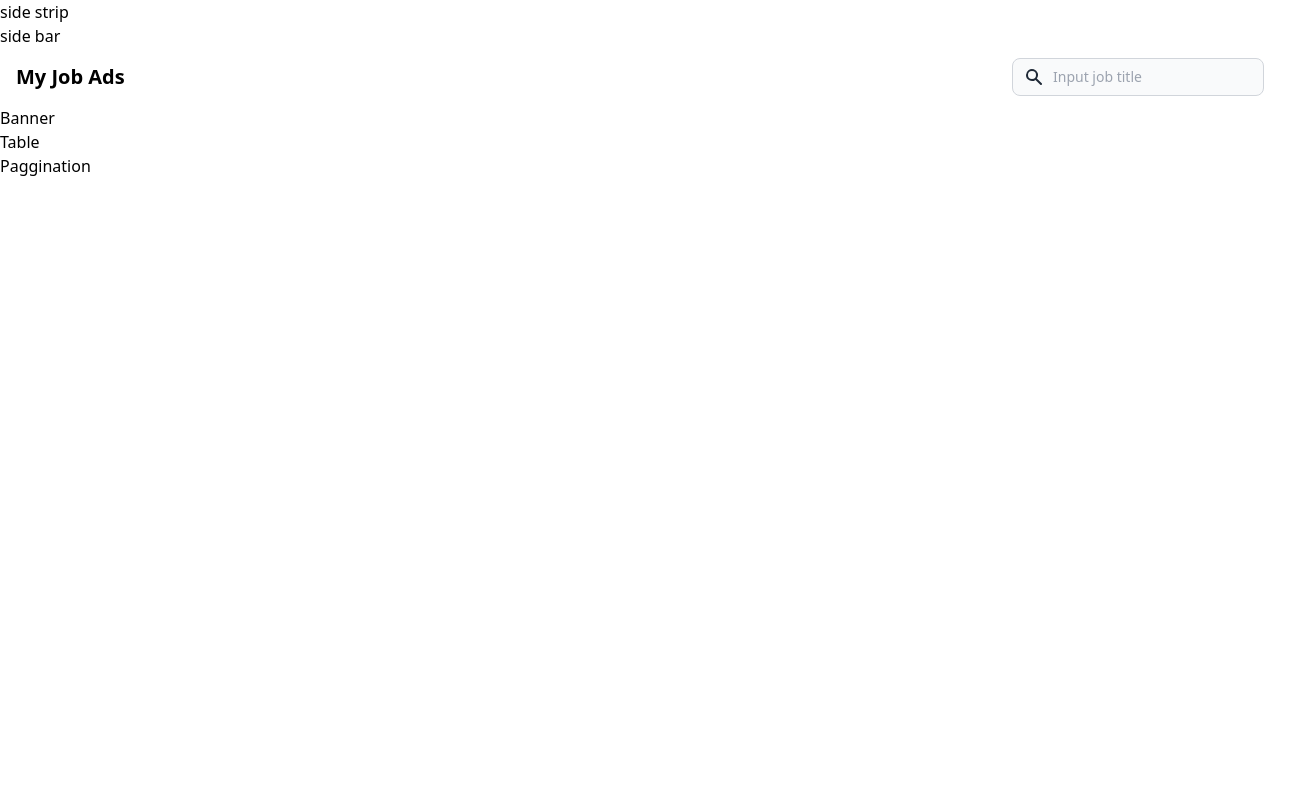
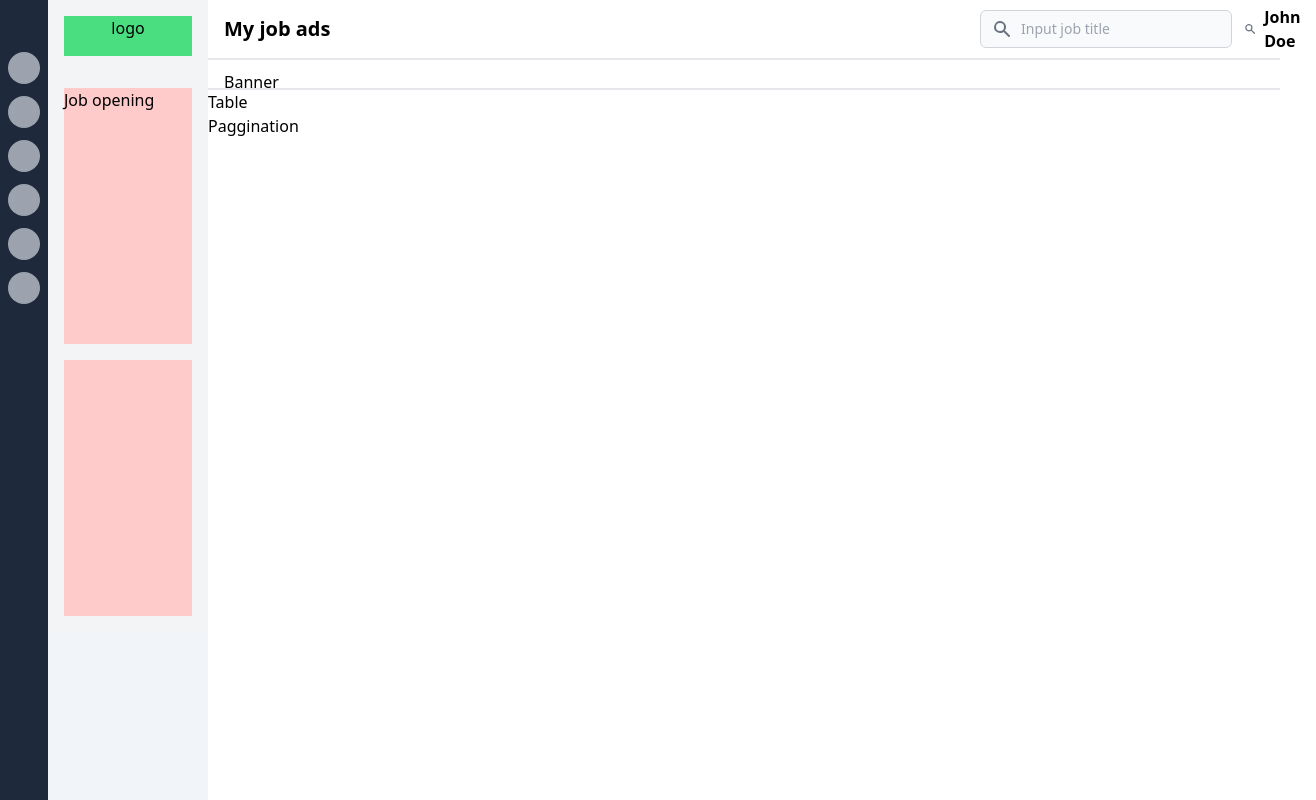
Before and after one commit to inusanaimu/Vacanxe, a Next.js app: page / in a window 1280 px wide. Shown: the whole page, 1316 px wide, since content can reach past the window. Built offline with nearby package versions, Linux system fonts and the light colour scheme.

Commit message:
Side Nav Done

```diff
--- a/components/Banner.js
+++ b/components/Banner.js
@@ -1,5 +1,9 @@
 function Banner() {
-  return <div>Banner</div>
+  return (
+    <div className=' border-y-2 w-full border-gray-200 px-2 sm:px-4 py-2.5 h-8'>
+      Banner
+    </div>
+  )
 }
 
 export default Banner
--- a/components/NavBar.js
+++ b/components/NavBar.js
@@ -1,86 +1,15 @@
 function NavBar() {
   return (
     <div>
-      <nav className=' border-gray-200 py-2.5 rounded dark:bg-gray-100'>
-        <div className='container flex flex-wrap justify-between items-center'>
+      <nav className=' bg-white  w-full px-2 sm:px-4 py-2.5 mx-auto'>
+        <div className='container flex flex-wrap justify-between items-center mx-auto'>
           <a href='#' className='flex items-center'>
-            <span className='self-center text-xl font-semibold whitespace-nowrap dark:text-black'>
-              My Job Ads
+            <span className='self-center text-xl font-bold whitespace-nowrap dark:text-black'>
+              My job ads
             </span>
           </a>
           <div className='flex md:order-2'>
-            {/* <button
-              type='button'
-              className='dark:text-gray-800 hover:bg-gray-100 dark:hover:bg-gray-700 focus:ring-4 focus:ring-gray-200 dark:focus:ring-gray-700 rounded-lg text-sm p-2.5 mr-1'
-            >
-              <svg className='w-5 h-5' fill='currentColor' viewBox='0 0 20 20'>
-                <path
-                  fill-rule='evenodd'
-                  d='M8 4a4 4 0 100 8 4 4 0 000-8zM2 8a6 6 0 1110.89 3.476l4.817 4.817a1 1 0 01-1.414 1.414l-4.816-4.816A6 6 0 012 8z'
-                  clip-rule='evenodd'
-                ></path>
-              </svg>
-            </button> */}
-            <div className='hidden relative sm:block'>
-              <div className='flex absolute inset-y-0 left-0 items-center pl-3 pointer-events-none'>
-                <svg
-                  className='w-5 h-5 text-gray-800'
-                  fill='currentColor'
-                  viewBox='0 0 20 20'
-                  xmlns='http://www.w3.org/2000/svg'
-                >
-                  <path
-                    fill-rule='evenodd'
-                    d='M8 4a4 4 0 100 8 4 4 0 000-8zM2 8a6 6 0 1110.89 3.476l4.817 4.817a1 1 0 01-1.414 1.414l-4.816-4.816A6 6 0 012 8z'
-                    clip-rule='evenodd'
-                  ></path>
-                </svg>
-              </div>
-              <input
-                type='text'
-                id='search-navbar'
-                className='block p-2 pl-10 w-full text-gray-900 bg-gray-50 rounded-lg border border-gray-300 sm:text-sm focus:ring-blue-500 focus:border-blue-500 dark:bg-white dark:border-gray-600 dark:placeholder-gray-400 dark:text-black dark:focus:ring-blue-500 dark:focus:border-blue-500'
-                placeholder='Input job title'
-              />
-            </div>
-            <button
-              data-collapse-toggle='mobile-menu-3'
-              type='button'
-              className='inline-flex items-center p-2 text-sm text-gray-500 rounded-lg md:hidden hover:bg-gray-100 focus:outline-none focus:ring-2 focus:ring-gray-200 dark:text-gray-400 dark:hover:bg-gray-700 dark:focus:ring-gray-600'
-              aria-controls='mobile-menu-3'
-              aria-expanded='false'
-            >
-              <svg
-                className='w-6 h-6'
-                fill='currentColor'
-                viewBox='0 0 20 20'
-                xmlns='http://www.w3.org/2000/svg'
-              >
-                <path
-                  fill-rule='evenodd'
-                  d='M3 5a1 1 0 011-1h12a1 1 0 110 2H4a1 1 0 01-1-1zM3 10a1 1 0 011-1h12a1 1 0 110 2H4a1 1 0 01-1-1zM3 15a1 1 0 011-1h12a1 1 0 110 2H4a1 1 0 01-1-1z'
-                  clip-rule='evenodd'
-                ></path>
-              </svg>
-              <svg
-                className='hidden w-6 h-6'
-                fill='currentColor'
-                viewBox='0 0 20 20'
-                xmlns='http://www.w3.org/2000/svg'
-              >
-                <path
-                  fill-rule='evenodd'
-                  d='M4.293 4.293a1 1 0 011.414 0L10 8.586l4.293-4.293a1 1 0 111.414 1.414L11.414 10l4.293 4.293a1 1 0 01-1.414 1.414L10 11.414l-4.293 4.293a1 1 0 01-1.414-1.414L8.586 10 4.293 5.707a1 1 0 010-1.414z'
-                  clip-rule='evenodd'
-                ></path>
-              </svg>
-            </button>
-          </div>
-          <div
-            className='hidden justify-between items-center w-full md:flex md:w-auto md:order-1'
-            id='mobile-menu-3'
-          >
-            <div className='relative mt-3 md:hidden'>
+            <div className='relative md:block'>
               <div className='flex absolute inset-y-0 left-0 items-center pl-3 pointer-events-none'>
                 <svg
                   className='w-5 h-5 text-gray-500'
@@ -88,19 +17,29 @@ function NavBar() {
                   viewBox='0 0 20 20'
                   xmlns='http://www.w3.org/2000/svg'
                 >
-                  <path
-                    fill-rule='evenodd'
-                    d='M8 4a4 4 0 100 8 4 4 0 000-8zM2 8a6 6 0 1110.89 3.476l4.817 4.817a1 1 0 01-1.414 1.414l-4.816-4.816A6 6 0 012 8z'
-                    clip-rule='evenodd'
-                  ></path>
+                  <path d='M8 4a4 4 0 100 8 4 4 0 000-8zM2 8a6 6 0 1110.89 3.476l4.817 4.817a1 1 0 01-1.414 1.414l-4.816-4.816A6 6 0 012 8z'></path>
                 </svg>
               </div>
               <input
                 type='text'
                 id='search-navbar'
-                className='block p-2 pl-10 w-full text-gray-900 bg-gray-50 rounded-lg border border-gray-300 sm:text-sm focus:ring-blue-500 focus:border-blue-500 dark:bg-gray-700 dark:border-gray-600 dark:placeholder-gray-400 dark:text-white dark:focus:ring-blue-500 dark:focus:border-blue-500'
-                placeholder='Search...'
+                className='block p-2 pl-10 w-full text-gray-900 bg-gray-50 rounded-md border border-gray-300 sm:text-sm focus:none  dark:border-gray-600 dark:placeholder-gray-900 dark:text-white dark:focus:ring-blue-500 dark:focus:border-blue-500'
+                placeholder='Input job title'
               />
+            </div>
+            <div className='relative md:block px-4'>
+              <div className='flex absolute inset-y-0 left-0 items-center pl-3 pointer-events-none'>
+                <svg
+                  className='w-5 h-5 text-gray-500'
+                  fill='currentColor'
+                  viewBox='0 0 20 20'
+                >
+                  <path d='M8 4a4 4 0 100 8 4 4 0 000-8zM2 8a6 6 0 1110.89 3.476l4.817 4.817a1 1 0 01-1.414 1.414l-4.816-4.816A6 6 0 012 8z'></path>
+                </svg>
+                <span className='p-2'>
+                  <b>John Doe</b>
+                </span>
+              </div>
             </div>
           </div>
         </div>
--- a/components/SideBar.js
+++ b/components/SideBar.js
@@ -1,5 +1,20 @@
+import logo from '../image/logo.svg'
+
 function SideBar() {
-  return <div> side bar</div>
+  return (
+    <div className=' bg-gray-100 p-4 flex flex-col space-y-4'>
+      <div className='w-full h-10 text-center bg-green-400 mx-auto mb-4'>
+        <h1>logo</h1>
+      </div>
+      <div className='bg-red-200 h-64'>
+        <div>
+          <h1>Job opening</h1> <span></span>
+        </div>
+        <div></div>
+      </div>
+      <div className='bg-red-200 h-64'></div>
+    </div>
+  )
 }
 
 export default SideBar
--- a/components/SideStrip.js
+++ b/components/SideStrip.js
@@ -1,5 +1,27 @@
 function SideStrip() {
-  return <div> side strip</div>
+  return (
+    <div className='flex flex-col justify-top items-center w-full space-y-3 pt-10 bg-slate-800 h-screen'>
+      <div></div>
+      <a href='#' alt='home'>
+        <div className='rounded-full bg-gray-400 w-8 h-8 '></div>
+      </a>
+      <a href='#'>
+        <div className='rounded-full bg-gray-400 w-8 h-8 '></div>
+      </a>
+      <a href='#'>
+        <div className='rounded-full bg-gray-400 w-8 h-8 '></div>
+      </a>
+      <a href='#'>
+        <div className='rounded-full bg-gray-400 w-8 h-8 '></div>
+      </a>
+      <a href='#'>
+        <div className='rounded-full bg-gray-400 w-8 h-8 '></div>
+      </a>
+      <a href='#'>
+        <div className='rounded-full bg-gray-400 w-8 h-8 '></div>
+      </a>
+    </div>
+  )
 }
 
 export default SideStrip
--- a/package.json
+++ b/package.json
@@ -19,5 +19,9 @@
     "eslint-config-next": "12.1.6",
     "postcss": "^8.4.14",
     "tailwindcss": "^3.0.24"
-  }
+  },
+  "description": "This is a [Next.js](https://nextjs.org/) project bootstrapped with [`create-next-app`](https://github.com/vercel/next.js/tree/canary/packages/create-next-app).",
+  "main": "next.config.js",
+  "author": "",
+  "license": "ISC"
 }
--- a/pages/index.js
+++ b/pages/index.js
@@ -12,28 +12,28 @@ const Pagination = () => {
 }
 function Home() {
   return (
-    <div className='column-12'>
+    <div className='flex flex-row'>
       {/* side bar div */}
-      <div className='column-4'>
-        <div className='column-4'>
+      <div className=' flex flex-row'>
+        <div className='w-12 md:w-68 bg-slate-50 '>
           <SideStrip />
         </div>
-        <div className='column-8'>
+        <div className='w-40 lg:w-296 bg-slate-100'>
           <SideBar />
         </div>
       </div>
       {/* main content div */}
-      <div className='column-8'>
-        <div className='column-8'>
+      <div className='p-0 flex-auto'>
+        <div className=''>
           <NavBar />
         </div>
-        <div className='column-8'>
+        <div className=''>
           <Banner />
         </div>
-        <div className='column-8'>
+        <div className=''>
           <Table />
         </div>
-        <div className='column-2'>
+        <div className=''>
           <Pagination />
         </div>
       </div>
--- a/tailwind.config.js
+++ b/tailwind.config.js
@@ -6,7 +6,7 @@ module.exports = {
   theme: {
     container: {
       center: true,
-      padding: '1rem',
+      padding: '0rem',
     },
     extend: {},
   },
```
Also changed, not shown: image/logo.svg (added).
